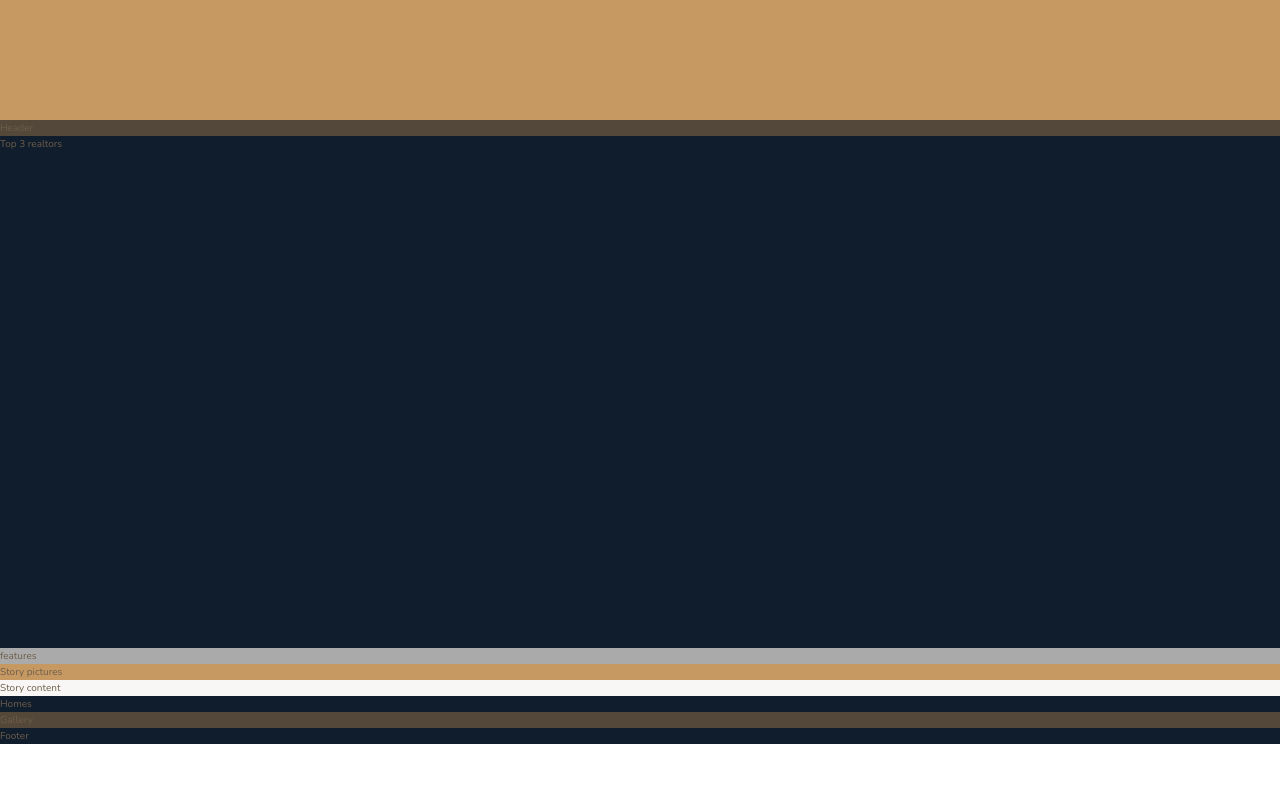
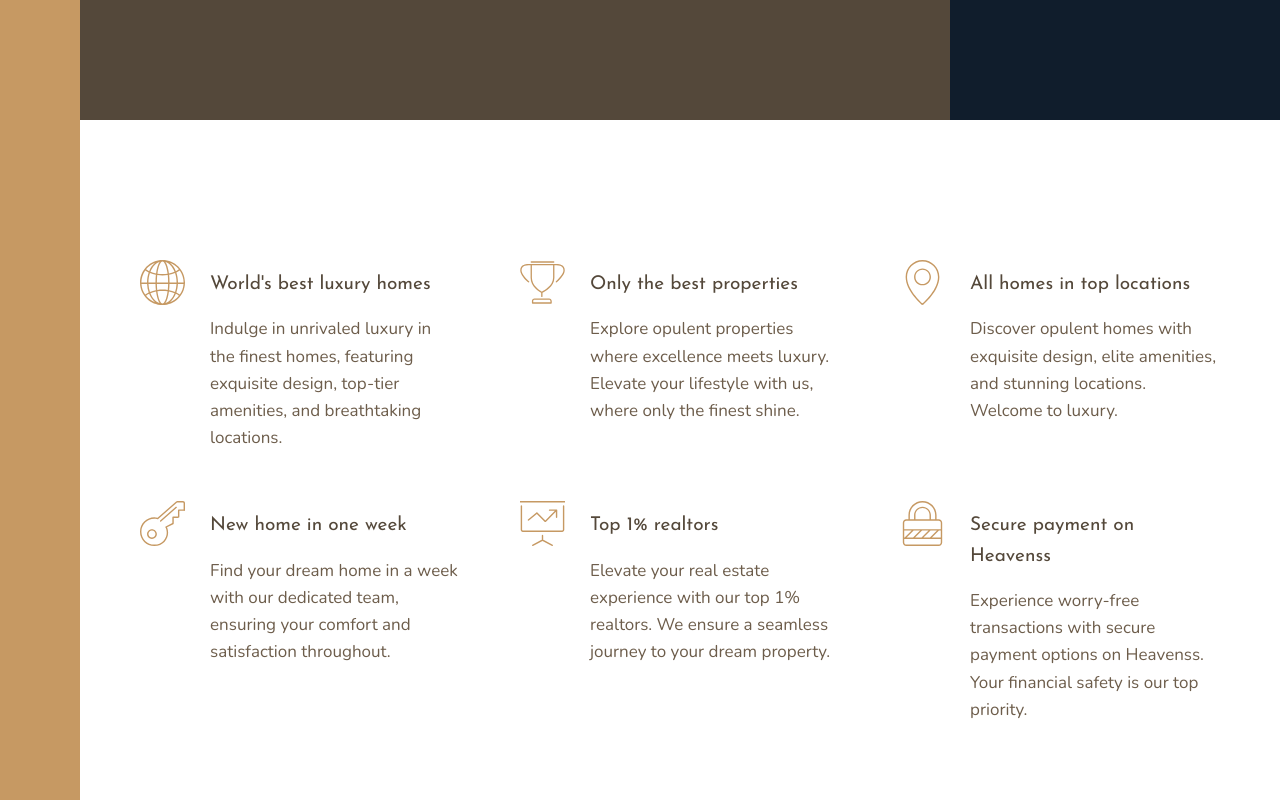
Before and after one commit to Marko010101/Heavenss, a website: page index.html in a window 1280 px wide. Shown: the part 520-1320 px from the top of the page. Before the commit the page ends 1264 px from the top, so only its background shows below. Drawn offline with nearby package versions, Linux system fonts and the light colour scheme.

Commit message:
Create Grid columns of each section

```diff
--- a/index.html
+++ b/index.html
@@ -24,7 +24,60 @@
         </div>
 
         <section class="features">
-            features
+            <div class="feature">
+                <svg class="feature__icon">
+                    <use xlink:href="img/sprite.svg#icon-global"></use>
+                </svg>
+                <h4 class="heading-4 heading-4--dark">World's best luxury homes</h4>
+                <p class="feature__text">
+                    Indulge in unrivaled luxury in the finest homes, featuring exquisite design, top-tier amenities, and breathtaking locations.
+                </p>
+            </div>
+            <div class="feature">
+                <svg class="feature__icon">
+                    <use xlink:href="img/sprite.svg#icon-trophy"></use>
+                </svg>
+                <h4 class="heading-4 heading-4--dark">Only the best properties</h4>
+                <p class="feature__text">
+                    Explore opulent properties where excellence meets luxury. Elevate your lifestyle with us, where only the finest shine.
+                </p>
+            </div>
+            <div class="feature">
+                <svg class="feature__icon">
+                    <use xlink:href="img/sprite.svg#icon-map-pin"></use>
+                </svg>
+                <h4 class="heading-4 heading-4--dark">All homes in top locations</h4>
+                <p class="feature__text">
+                    Discover opulent homes with exquisite design, elite amenities, and stunning locations. Welcome to luxury.
+                </p>
+            </div>
+            <div class="feature">
+                <svg class="feature__icon">
+                    <use xlink:href="img/sprite.svg#icon-key"></use>
+                </svg>
+                <h4 class="heading-4 heading-4--dark">New home in one week</h4>
+                <p class="feature__text">
+                    Find your dream home in a week with our dedicated team, ensuring your comfort and satisfaction throughout.
+                </p>
+            </div>
+            <div class="feature">
+                <svg class="feature__icon">
+                    <use xlink:href="img/sprite.svg#icon-presentation"></use>
+                </svg>
+                <h4 class="heading-4 heading-4--dark">Top 1% realtors</h4>
+                <p class="feature__text">
+                    Elevate your real estate experience with our top 1% realtors. We ensure a seamless journey to your dream property.
+                </p>
+            </div>
+            <div class="feature">
+                <svg class="feature__icon">
+                    <use xlink:href="img/sprite.svg#icon-lock"></use>
+                </svg>
+                <h4 class="heading-4 heading-4--dark">Secure payment on Heavenss</h4>
+                <p class="feature__text">
+                    Experience worry-free transactions with secure payment options on Heavenss. Your financial safety is our top priority.
+                </p>
+            </div>
         </section>
 
         <div class="story__pictures">
--- a/sass/_base.scss
+++ b/sass/_base.scss
@@ -34,4 +34,6 @@ body {
 .container {
     display: grid;
     grid-template-rows: 80vh min-content 40vw repeat(3, min-content);
+    grid-template-columns:[sidebar-start] 8rem [sidebar-end full-start] minmax(6rem, 1fr) [center-start] repeat(8, [col-start] minmax(min-content, 14rem) [col-end] ) [center-end] minmax(6rem, 1fr) [full-end];
+
 }
--- a/sass/_header.scss
+++ b/sass/_header.scss
@@ -1,3 +1,4 @@
 .header {
     background-color: $color-grey-dark-1;
+    grid-column: full-start / col-end 6;
 }
--- a/sass/_realtors.scss
+++ b/sass/_realtors.scss
@@ -1,3 +1,4 @@
 .realtors {
     background-color: $color-secondary;
+    grid-column: col-start 7 / full-end;
 }
--- a/sass/_sidebar.scss
+++ b/sass/_sidebar.scss
@@ -1,3 +1,5 @@
 .sidebar {
     background-color: $color-primary;
+    grid-column: sidebar-start / sidebar-end;
+    grid-row: 1 / -1;
 }
--- a/sass/_story.scss
+++ b/sass/_story.scss
@@ -1,9 +1,11 @@
 .story {
     &__pictures {
         background-color: $color-primary;
+        grid-column: full-start / col-end 4;
     }
 
     &__content {
         background-color: $color-grey-light-1;
+        grid-column: col-start 5 / full-end;
     }
 }
--- a/sass/_typography.scss
+++ b/sass/_typography.scss
@@ -0,0 +1,23 @@
+%heading {
+    font-family: $font-display;
+    font-weight: 400;
+}
+.heading-1 {
+    @extend %heading;
+}
+
+.heading-2 {
+    @extend %heading;
+}
+
+.heading-3 {
+    @extend %heading;
+}
+
+.heading-4 {
+    @extend %heading;
+    font-size: 1.9rem;
+
+    &--light {color: $color-grey-light-1;}
+    &--dark {color: $color-grey-dark-1;}
+}
```
Also changed, not shown: css/style.css.
